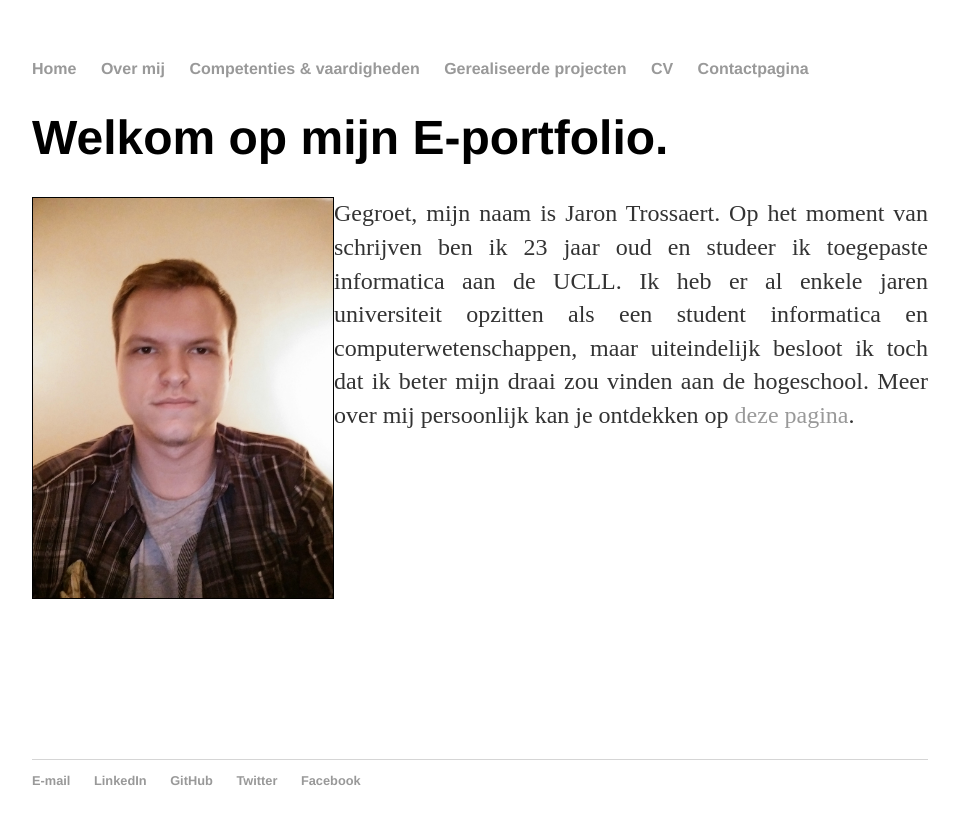
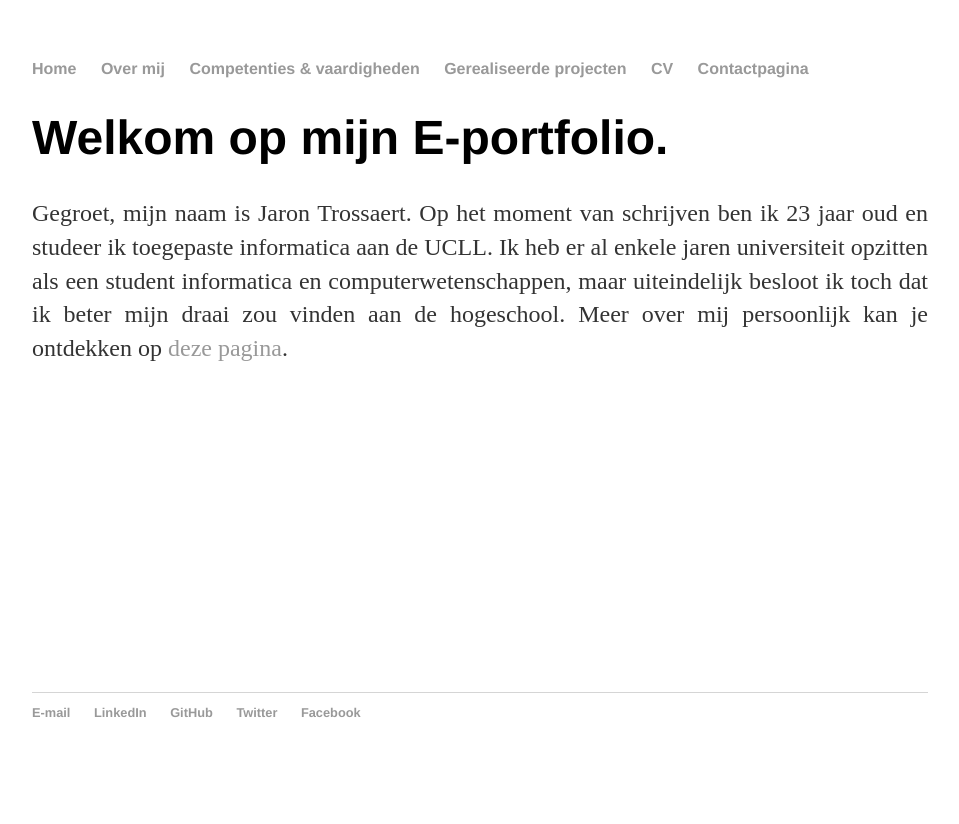
Before and after one commit to Jornax/Jornax.github.io, a Jekyll site: the page built from index.html, in a window 1280 px wide. Shown: the top 824 px of the page, without its empty margins (160-1119 px from the left). Built offline with Jekyll 4.4.1, drawn with Linux system fonts in a browser that asks for light colours.

Commit message:
Update index.html

```diff
--- a/index.html
+++ b/index.html
@@ -4,7 +4,6 @@ title: E-portfolio van Jaron Trossaert
 ---
  <div class="blurb">
  	<h1>Welkom op mijn E-portfolio.</h1>
-  <div style="float: left;"><img src="tmpPhoto.jpg" width="300px" border="1px"></div>
   <p STYLE="text-align: justify;">Gegroet, mijn naam is Jaron Trossaert. Op het moment van schrijven ben ik 23 jaar oud
  	en studeer ik toegepaste informatica aan de UCLL. Ik heb er al enkele jaren universiteit opzitten als
  	een student informatica en computerwetenschappen, maar uiteindelijk besloot ik toch dat ik beter mijn draai
```
